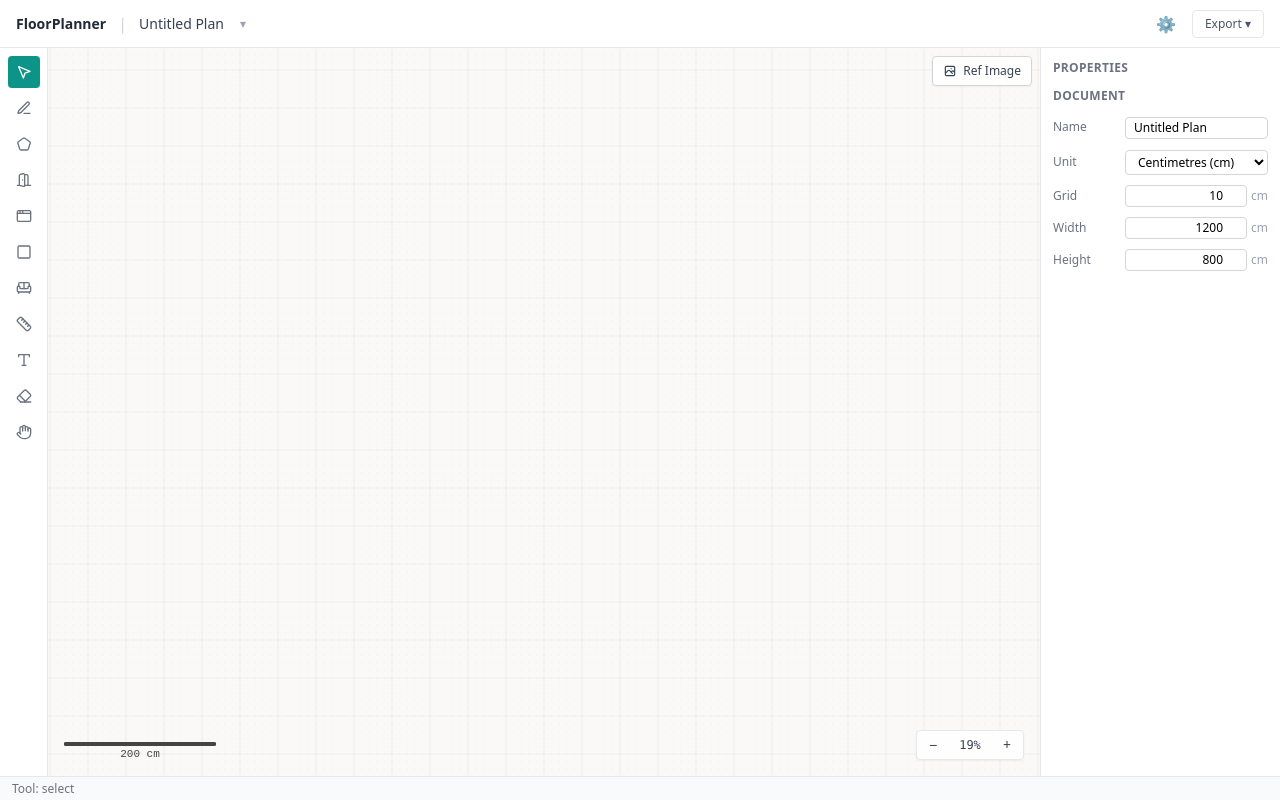
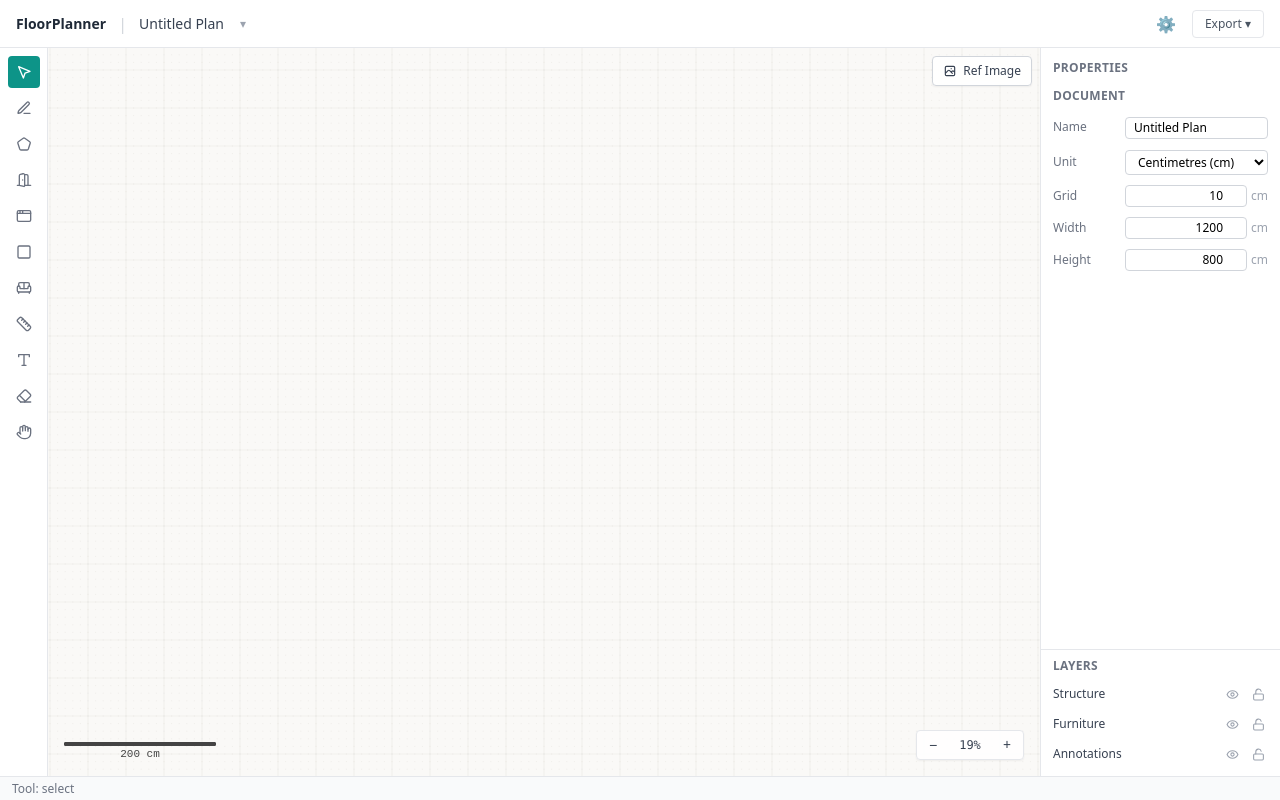
Before and after one commit to zweihan/floorplanner, a React (Vite) app: page / in a window 1280 px wide. Built offline with nearby package versions, Linux system fonts and the light colour scheme.

Commit message:
progress

```diff
--- a/src/App.tsx
+++ b/src/App.tsx
@@ -13,6 +13,7 @@ import { FurniturePanel } from './components/FurniturePanel';
 import { ExportMenu } from './components/ExportMenu';
 import { PlanListModal } from './components/PlanListModal';
 import { SettingsModal } from './components/SettingsModal';
+import { LayerPanel } from './components/LayerPanel';
 
 function Header({ onOpenSettings }: { onOpenSettings(): void }) {
   const activePlanId = useStore(s => s.activePlanId);
@@ -164,7 +165,10 @@ export default function App() {
         <Toolbar />
         {activeTool === 'furniture' && <FurniturePanel />}
         <CanvasContainer />
-        <PropertiesPanel />
+        <div className="w-60 bg-white border-l border-gray-200 shrink-0 flex flex-col overflow-hidden">
+          <PropertiesPanel />
+          <LayerPanel />
+        </div>
       </div>
       <StatusBar />
       <ToastContainer />
--- a/src/canvas/layers/furniture.ts
+++ b/src/canvas/layers/furniture.ts
@@ -258,6 +258,24 @@ function _drawShape(
       break;
     }
 
+    case 'cabinet': {
+      // Cabinet body
+      ctx.fillStyle = fillColor;
+      ctx.fillRect(-hw, -hd, hw * 2, hd * 2);
+      ctx.strokeRect(-hw, -hd, hw * 2, hd * 2);
+      // Door face inset (front edge, 15% of depth)
+      ctx.fillStyle = darken(fillColor, 0.06);
+      ctx.fillRect(-hw, hd * 0.85, hw * 2, hd * 0.15);
+      ctx.strokeRect(-hw, hd * 0.85, hw * 2, hd * 0.15);
+      // Centre divider line (two doors)
+      ctx.beginPath();
+      ctx.moveTo(0, -hd);
+      ctx.lineTo(0, hd * 0.85);
+      ctx.strokeStyle = strokeColor;
+      ctx.stroke();
+      break;
+    }
+
     default: {
       // Generic rectangle
       ctx.fillStyle = fillColor;
--- a/src/components/FurniturePanel.tsx
+++ b/src/components/FurniturePanel.tsx
@@ -1,17 +1,72 @@
+import { useState, useMemo } from 'react';
+import { ChevronDown, ChevronRight } from 'lucide-react';
 import { useStore } from '../store';
 import { FURNITURE_TEMPLATES } from '../data/furnitureTemplates';
+
+const ICONS: Record<string, string> = {
+  sofa:    '🛋',
+  bed:     '🛏',
+  table:   '⬜',
+  chair:   '🪑',
+  desk:    '🖥',
+  toilet:  '🚽',
+  bathtub: '🛁',
+  sink:    '🚰',
+  stove:   '🍳',
+  fridge:  '🧊',
+  cabinet: '🗄',
+};
 
 export function FurniturePanel() {
   const pendingId = useStore(s => s.pendingFurnitureTemplateId);
   const setPending = useStore(s => s.setPendingFurnitureTemplate);
+
+  // Group templates by category, preserving insertion order
+  const groups = useMemo(() => {
+    const map = new Map<string, typeof FURNITURE_TEMPLATES>();
+    for (const tpl of FURNITURE_TEMPLATES) {
+      if (!map.has(tpl.category)) map.set(tpl.category, []);
+      map.get(tpl.category)!.push(tpl);
+    }
+    return [...map.entries()];
+  }, []);
+
+  // All categories expanded by default
+  const [collapsed, setCollapsed] = useState<Set<string>>(new Set());
+
+  function toggleCategory(cat: string) {
+    setCollapsed(prev => {
+      const next = new Set(prev);
+      if (next.has(cat)) next.delete(cat); else next.add(cat);
+      return next;
+    });
+  }
 
   return (
     <div className="w-28 bg-white border-r border-gray-200 shrink-0 flex flex-col overflow-hidden">
       <p className="text-[10px] font-semibold text-gray-400 uppercase tracking-wide px-2 pt-2 pb-1">
         Furniture
       </p>
-      <div className="flex-1 overflow-y-auto grid grid-cols-2 gap-1 p-1.5 content-start">
-        {FURNITURE_TEMPLATES.map(tpl => (
+      <div className="flex-1 overflow-y-auto">
+        {groups.map(([category, templates]) => {
+          const isCollapsed = collapsed.has(category);
+          return (
+            <div key={category}>
+              {/* Category header */}
+              <button
+                onClick={() => toggleCategory(category)}
+                className="w-full flex items-center gap-1 px-2 py-1 text-[9px] font-semibold text-gray-500 uppercase tracking-wide hover:bg-gray-50 transition-colors"
+              >
+                {isCollapsed
+                  ? <ChevronRight size={10} className="shrink-0" />
+                  : <ChevronDown size={10} className="shrink-0" />}
+                {category}
+              </button>
+
+              {/* Template grid */}
+              {!isCollapsed && (
+                <div className="grid grid-cols-2 gap-1 px-1.5 pb-1.5">
+                  {templates.map(tpl => (
                     <button
                       key={tpl.id}
                       title={tpl.label}
@@ -28,19 +83,11 @@ export function FurniturePanel() {
                     </button>
                   ))}
                 </div>
+              )}
+            </div>
+          );
+        })}
+      </div>
     </div>
   );
 }
-
-const ICONS: Record<string, string> = {
-  sofa:    '🛋',
-  bed:     '🛏',
-  table:   '⬜',
-  chair:   '🪑',
-  desk:    '🖥',
-  toilet:  '🚽',
-  bathtub: '🛁',
-  sink:    '🚰',
-  stove:   '🍳',
-  fridge:  '🧊',
-};
--- /dev/null
+++ b/src/components/LayerPanel.tsx
@@ -0,0 +1,46 @@
+import { Eye, EyeOff, Lock, LockOpen } from 'lucide-react';
+import { useStore } from '../store';
+import type { LayerName } from '../types/tools';
+
+const LAYERS: { name: LayerName; label: string }[] = [
+  { name: 'structure',   label: 'Structure'    },
+  { name: 'furniture',   label: 'Furniture'    },
+  { name: 'annotations', label: 'Annotations'  },
+];
+
+export function LayerPanel() {
+  const layers = useStore(s => s.layers);
+  const setLayer = useStore(s => s.setLayer);
+
+  return (
+    <div className="fp-panel border-t border-gray-200 px-3 py-2 shrink-0">
+      <p className="text-xs font-semibold text-gray-500 uppercase tracking-wide mb-1.5">Layers</p>
+      <div className="flex flex-col gap-0.5">
+        {LAYERS.map(({ name, label }) => {
+          const { visible, locked } = layers[name];
+          return (
+            <div key={name} className="flex items-center gap-1.5 h-7">
+              <span className={`flex-1 text-xs truncate ${!visible ? 'text-gray-400' : 'text-gray-700'}`}>
+                {label}
+              </span>
+              <button
+                title={visible ? 'Hide layer' : 'Show layer'}
+                onClick={() => setLayer(name, { visible: !visible })}
+                className="w-5 h-5 flex items-center justify-center text-gray-400 hover:text-gray-700 rounded"
+              >
+                {visible ? <Eye size={13} /> : <EyeOff size={13} />}
+              </button>
+              <button
+                title={locked ? 'Unlock layer' : 'Lock layer'}
+                onClick={() => setLayer(name, { locked: !locked })}
+                className={`w-5 h-5 flex items-center justify-center rounded ${locked ? 'text-amber-500 hover:text-amber-700' : 'text-gray-400 hover:text-gray-700'}`}
+              >
+                {locked ? <Lock size={13} /> : <LockOpen size={13} />}
+              </button>
+            </div>
+          );
+        })}
+      </div>
+    </div>
+  );
+}
--- a/src/components/PropertiesPanel.tsx
+++ b/src/components/PropertiesPanel.tsx
@@ -803,7 +803,7 @@ export function PropertiesPanel() {
   const singleTextLabel = singleId ? plan?.textLabels.find(t => t.id === singleId) ?? null : null;
 
   return (
-    <aside className="w-60 bg-white border-l border-gray-200 shrink-0 p-3 overflow-y-auto">
+    <aside className="flex-1 min-h-0 p-3 overflow-y-auto">
       <p className="text-xs font-semibold text-gray-500 uppercase tracking-wide mb-3">Properties</p>
       {selectedIds.length === 0 ? (
         <DocumentProperties />
--- a/src/data/furnitureTemplates.ts
+++ b/src/data/furnitureTemplates.ts
@@ -1,22 +1,24 @@
 export interface FurnitureTemplate {
   id: string;
   label: string;
+  category: string;
   defaultWidth: number;  // cm
   defaultDepth: number;  // cm
   defaultColor: string;
 }
 
 export const FURNITURE_TEMPLATES: FurnitureTemplate[] = [
-  { id: 'sofa',    label: 'Sofa',    defaultWidth: 200, defaultDepth:  80, defaultColor: '#c8b89a' },
-  { id: 'bed',     label: 'Bed',     defaultWidth: 160, defaultDepth: 200, defaultColor: '#c8b8d4' },
-  { id: 'table',   label: 'Table',   defaultWidth: 120, defaultDepth:  80, defaultColor: '#b4a88a' },
-  { id: 'chair',   label: 'Chair',   defaultWidth:  50, defaultDepth:  50, defaultColor: '#aac8b0' },
-  { id: 'desk',    label: 'Desk',    defaultWidth: 140, defaultDepth:  70, defaultColor: '#b4a88a' },
-  { id: 'toilet',  label: 'Toilet',  defaultWidth:  38, defaultDepth:  60, defaultColor: '#e0e8f0' },
-  { id: 'bathtub', label: 'Bathtub', defaultWidth:  75, defaultDepth: 160, defaultColor: '#e0e8f0' },
-  { id: 'sink',    label: 'Sink',    defaultWidth:  50, defaultDepth:  45, defaultColor: '#e0e8f0' },
-  { id: 'stove',   label: 'Stove',   defaultWidth:  60, defaultDepth:  60, defaultColor: '#d0d0d0' },
-  { id: 'fridge',  label: 'Fridge',  defaultWidth:  60, defaultDepth:  65, defaultColor: '#d8e8f0' },
+  { id: 'sofa',    label: 'Sofa',    category: 'Living',   defaultWidth: 200, defaultDepth:  80, defaultColor: '#c8b89a' },
+  { id: 'table',   label: 'Table',   category: 'Living',   defaultWidth: 120, defaultDepth:  80, defaultColor: '#b4a88a' },
+  { id: 'chair',   label: 'Chair',   category: 'Living',   defaultWidth:  50, defaultDepth:  50, defaultColor: '#aac8b0' },
+  { id: 'bed',     label: 'Bed',     category: 'Bedroom',  defaultWidth: 160, defaultDepth: 200, defaultColor: '#c8b8d4' },
+  { id: 'desk',    label: 'Desk',    category: 'Bedroom',  defaultWidth: 140, defaultDepth:  70, defaultColor: '#b4a88a' },
+  { id: 'stove',   label: 'Stove',   category: 'Kitchen',  defaultWidth:  60, defaultDepth:  60, defaultColor: '#d0d0d0' },
+  { id: 'fridge',  label: 'Fridge',  category: 'Kitchen',  defaultWidth:  60, defaultDepth:  65, defaultColor: '#d8e8f0' },
+  { id: 'toilet',  label: 'Toilet',  category: 'Bathroom', defaultWidth:  38, defaultDepth:  60, defaultColor: '#e0e8f0' },
+  { id: 'bathtub', label: 'Bathtub', category: 'Bathroom', defaultWidth:  75, defaultDepth: 160, defaultColor: '#e0e8f0' },
+  { id: 'sink',    label: 'Sink',    category: 'Bathroom', defaultWidth:  50, defaultDepth:  45, defaultColor: '#e0e8f0' },
+  { id: 'cabinet', label: 'Cabinet', category: 'Storage',  defaultWidth:  90, defaultDepth:  60, defaultColor: '#c8bfae' },
 ];
 
 export function getTemplate(id: string): FurnitureTemplate | undefined {
--- a/src/store/index.ts
+++ b/src/store/index.ts
@@ -374,6 +374,11 @@ export const useStore = create<AppState>((set, get) => ({
   // ─── Multi-element actions ──────────────────────────────────────────────────
   deleteElements: (ids) => {
     const idSet = new Set(ids);
+    const { plans, activePlanId } = get();
+    const plan = activePlanId ? plans[activePlanId] : null;
+    const cascadedCount = plan
+      ? plan.openings.filter(o => !idSet.has(o.id) && idSet.has(o.wallId)).length
+      : 0;
     withHistory(set, get, plan => ({
       ...plan,
       walls: plan.walls.filter(w => !idSet.has(w.id)),
@@ -384,6 +389,12 @@ export const useStore = create<AppState>((set, get) => ({
       textLabels: plan.textLabels.filter(t => !idSet.has(t.id)),
     }));
     set(s => ({ selectedIds: s.selectedIds.filter(id => !idSet.has(id)) }));
+    if (cascadedCount > 0) {
+      get().addToast(
+        `Also removed ${cascadedCount} opening${cascadedCount > 1 ? 's' : ''} attached to the deleted wall${ids.length > 1 ? 's' : ''}.`,
+        'info',
+      );
+    }
   },
 
   moveElements: (ids, dx, dy) => {
```
Also changed, not shown: 1 other file (tests, documents, lock files or other folders). Lines whose indentation alone changed are shown as unchanged.
